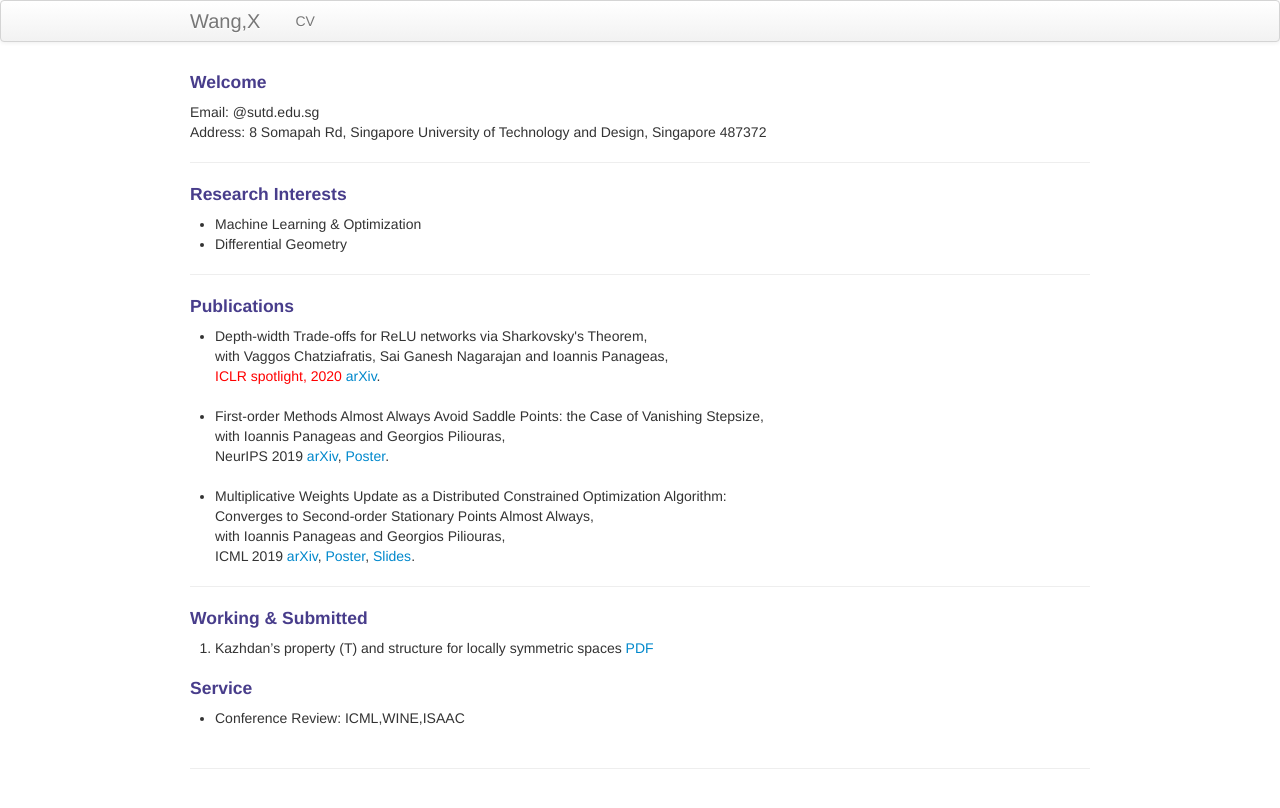
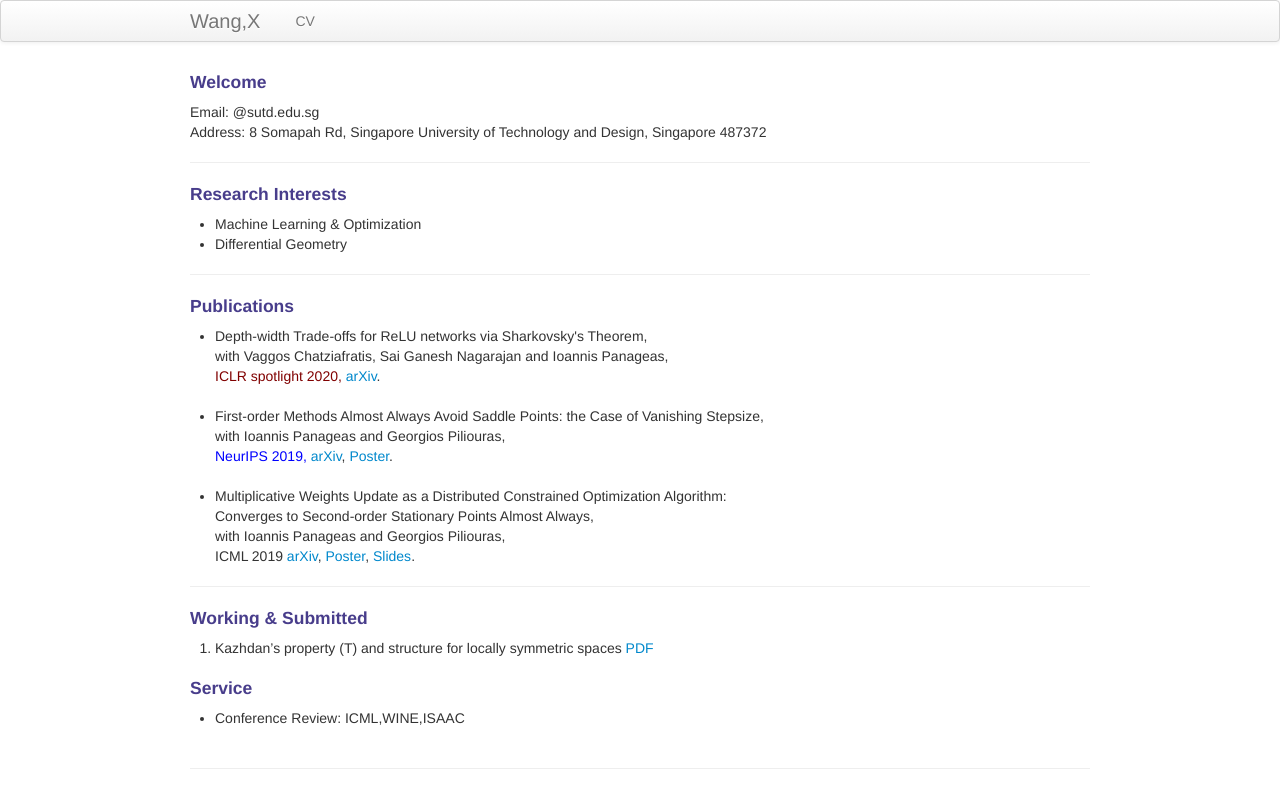
Before and after one commit to xiiaowang/xiiaowang.github.io, a Jekyll site: the page built from index.md, in a window 1280 px wide. Shown: the top 808 px of the page. Built offline with Jekyll 4.4.1, drawn with Linux system fonts in a browser that asks for light colours.

Commit message:
Update index.md

```diff
--- a/index.md
+++ b/index.md
@@ -40,9 +40,9 @@ keywords: machine learning, geometry
 ---
 <h4><a name="Publications"></a>Publications</h4>
 <ul>
-    <li> Depth-width Trade-offs for ReLU networks via Sharkovsky's Theorem, <br/> with Vaggos Chatziafratis, Sai Ganesh Nagarajan and Ioannis Panageas,<br/> <font color="red">ICLR spotlight, 2020 </font> <a href="https://arxiv.org/abs/1912.04378">arXiv</a>.</li>
+    <li> Depth-width Trade-offs for ReLU networks via Sharkovsky's Theorem, <br/> with Vaggos Chatziafratis, Sai Ganesh Nagarajan and Ioannis Panageas,<br/> <font color="maroon">ICLR spotlight 2020, </font> <a href="https://arxiv.org/abs/1912.04378">arXiv</a>.</li>
     <br/>
-   <li> First-order Methods Almost Always Avoid Saddle Points: the Case of Vanishing Stepsize, <br/> with Ioannis Panageas and Georgios Piliouras,<br/> NeurIPS 2019 <a href="http://arxiv.org/abs/1906.07772">arXiv</a>, <a href="https://www.dropbox.com/s/y25vze12a2lpivv/NIPS19_poster.pdf?dl=0">Poster</a>.</li>
+   <li> First-order Methods Almost Always Avoid Saddle Points: the Case of Vanishing Stepsize, <br/> with Ioannis Panageas and Georgios Piliouras,<br/> <font color="blue">NeurIPS 2019,</font> <a href="http://arxiv.org/abs/1906.07772">arXiv</a>, <a href="https://www.dropbox.com/s/y25vze12a2lpivv/NIPS19_poster.pdf?dl=0">Poster</a>.</li>
     <br/>
    <li> Multiplicative Weights Update as a Distributed Constrained Optimization Algorithm: <br/> Converges to Second-order Stationary Points Almost Always, <br/>with Ioannis Panageas and Georgios Piliouras,<br/> ICML 2019 <a href="http://arxiv.org/abs/1810.05355">arXiv</a>, <a href="https://www.dropbox.com/s/qs9nr6pgycnboy7/poster_ICML_xiao2.pdf?dl=0">Poster</a>, <a href="https://www.dropbox.com/s/fh9j5scf2kaofca/main%20copy.pdf?dl=0">Slides</a>.</li>
 </ul>
```
